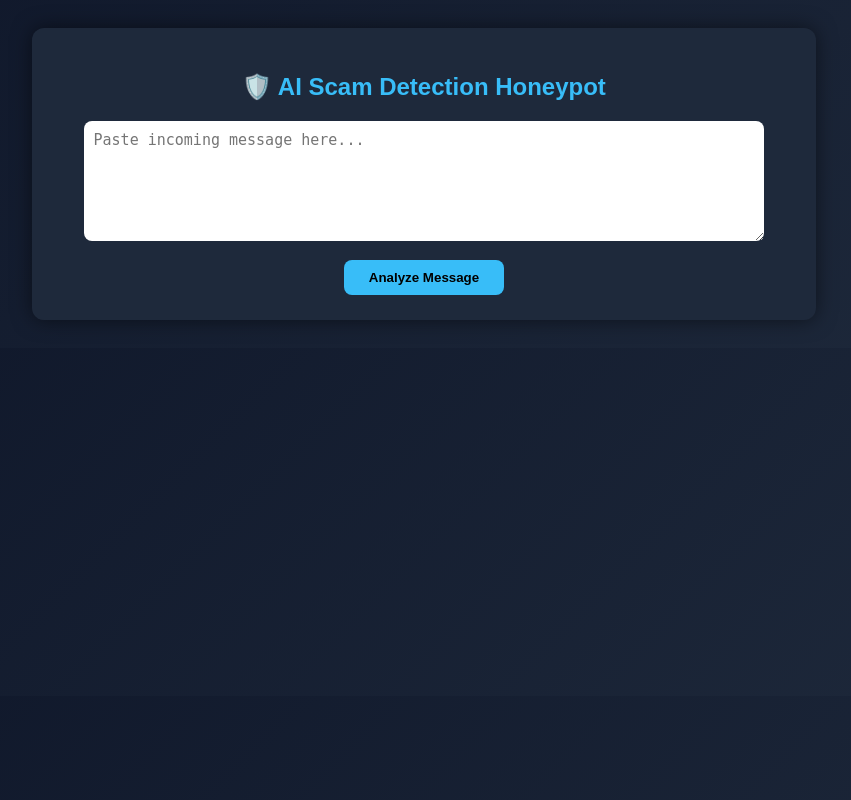
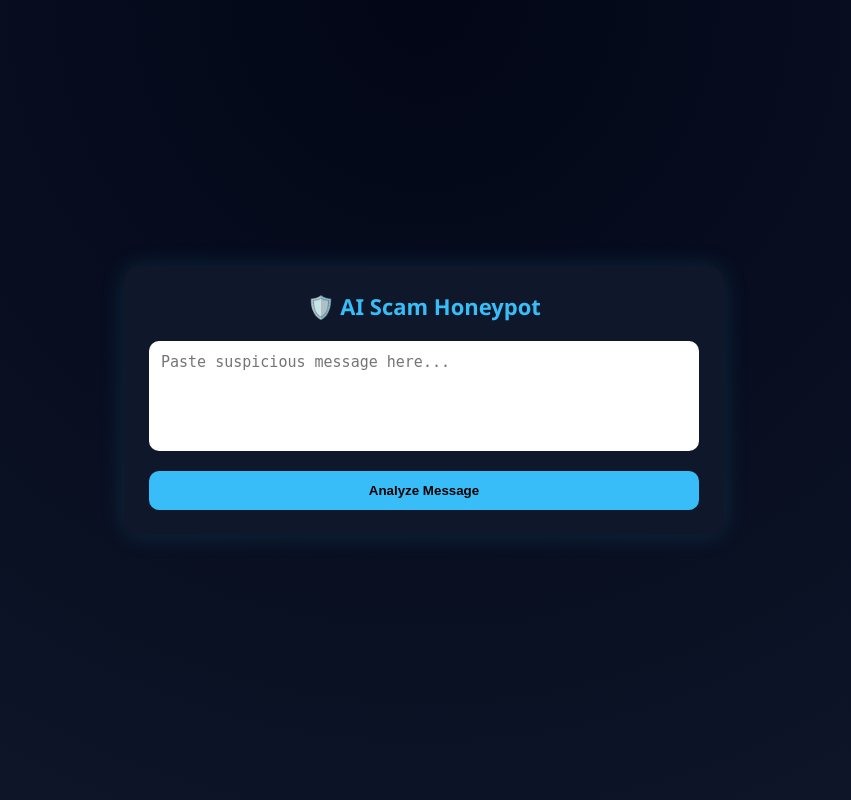
Before and after one commit to AayushSingh0011/honeypot-api, a Python web app: template templates/dashboard.html in a window 1280 px wide. Shown: the whole page, without its empty margins (216-1067 px from the left). Run offline with Jinja, Linux system fonts and the light colour scheme; the template is opened without the code that fills it, so the values that code supplies are empty.

Commit message:
Revise dashboard title and improve styles

```diff
--- a/templates/dashboard.html
+++ b/templates/dashboard.html
@@ -1,103 +1,166 @@
 <!DOCTYPE html>
 <html>
 <head>
-    <title>AI Scam Honeypot Dashboard</title>
+    <title>AI Scam Honeypot</title>
+    <meta name="viewport" content="width=device-width, initial-scale=1.0">
+
     <style>
-        body {
-            font-family: Arial;
-            background: linear-gradient(135deg, #0f172a, #1e293b);
-            color: white;
-            padding: 20px;
-            text-align: center;
+        * {
+            margin: 0;
+            padding: 0;
+            box-sizing: border-box;
         }
 
-        .box {
-            background: #1e293b;
+        body {
+            font-family: 'Segoe UI', sans-serif;
+            background: radial-gradient(circle at top, #020617, #0f172a);
+            color: white;
+            display: flex;
+            justify-content: center;
+            align-items: center;
+            min-height: 100vh;
+        }
+
+        .container {
+            width: 95%;
+            max-width: 600px;
+            background: #0f172a;
+            border-radius: 16px;
             padding: 25px;
-            border-radius: 12px;
-            width: 60%;
-            margin: auto;
-            box-shadow: 0px 0px 20px rgba(0,0,0,0.5);
+            box-shadow: 0 0 25px rgba(56,189,248,0.15);
+            text-align: center;
         }
 
         h2 {
             color: #38bdf8;
+            margin-bottom: 20px;
+            font-size: 22px;
         }
 
         textarea {
-            width: 90%;
-            height: 100px;
-            border-radius: 8px;
-            padding: 10px;
+            width: 100%;
+            height: 110px;
+            border-radius: 10px;
+            padding: 12px;
             border: none;
             outline: none;
             font-size: 15px;
+            resize: none;
         }
 
         button {
+            width: 100%;
             margin-top: 15px;
-            padding: 10px 25px;
-            border-radius: 8px;
+            padding: 12px;
+            border-radius: 10px;
             border: none;
             background: #38bdf8;
             color: black;
             font-weight: bold;
             cursor: pointer;
+            transition: 0.3s;
         }
 
         button:hover {
             background: #0ea5e9;
         }
 
+        .card {
+            margin-top: 20px;
+            background: #020617;
+            padding: 15px;
+            border-radius: 12px;
+            text-align: left;
+            animation: fadeIn 0.4s ease-in-out;
+        }
+
         .scam {
             color: #f87171;
+            font-weight: bold;
         }
 
         .safe {
             color: #4ade80;
+            font-weight: bold;
         }
 
-        .card {
-            margin-top: 20px;
-            background: #0f172a;
-            padding: 15px;
-            border-radius: 10px;
-            text-align: left;
+        .tag {
+            display: inline-block;
+            padding: 4px 10px;
+            border-radius: 6px;
+            font-size: 12px;
+            margin-top: 5px;
         }
+
+        .high { background: #7f1d1d; color: #fecaca; }
+        .medium { background: #78350f; color: #fde68a; }
+        .low { background: #14532d; color: #bbf7d0; }
 
         pre {
             background: #020617;
             padding: 10px;
             border-radius: 8px;
+            margin-top: 10px;
+            font-size: 13px;
             overflow-x: auto;
+        }
+
+        @keyframes fadeIn {
+            from { opacity: 0; transform: translateY(10px); }
+            to { opacity: 1; transform: translateY(0); }
+        }
+
+        /* 📱 MOBILE FIX */
+        @media (max-width: 600px) {
+            .container {
+                padding: 18px;
+            }
+
+            h2 {
+                font-size: 18px;
+            }
+
+            textarea {
+                height: 90px;
+            }
         }
     </style>
 </head>
 
 <body>
 
-<div class="box">
-    <h2>🛡️ AI Scam Detection Honeypot</h2>
+<div class="container">
+    <h2>🛡️ AI Scam Honeypot</h2>
 
     <form method="POST">
-        <textarea name="message" placeholder="Paste incoming message here..."></textarea><br>
+        <textarea name="message" placeholder="Paste suspicious message here..."></textarea>
         <button type="submit">Analyze Message</button>
     </form>
 
     {% if result %}
         <div class="card">
+
             {% if result.is_scam %}
-                <h3 class="scam">⚠️ Scam Detected</h3>
+                <p class="scam">⚠️ Scam Detected</p>
                 <p><b>Confidence:</b> {{ result.confidence }}</p>
-                <p><b>Threat Level:</b> {{ result.level }}</p>
-                <p><b>AI Honeypot Reply:</b> {{ result.agent_reply }}</p>
 
-                <p><b>Extracted Intelligence:</b></p>
+                <span class="tag
+                    {% if result.level == 'HIGH' %}high
+                    {% elif result.level == 'MEDIUM' %}medium
+                    {% else %}low{% endif %}">
+                    {{ result.level }} RISK
+                </span>
+
+                <p style="margin-top:10px;"><b>AI Reply:</b> {{ result.agent_reply }}</p>
+
+                <p style="margin-top:10px;"><b>Extracted Data:</b></p>
                 <pre>{{ result.extracted_data }}</pre>
+
             {% else %}
-                <h3 class="safe">✅ Message Looks Safe</h3>
+                <p class="safe">✅ Safe Message</p>
                 <p><b>Confidence:</b> {{ result.confidence }}</p>
             {% endif %}
+
         </div>
     {% endif %}
 </div>
```
